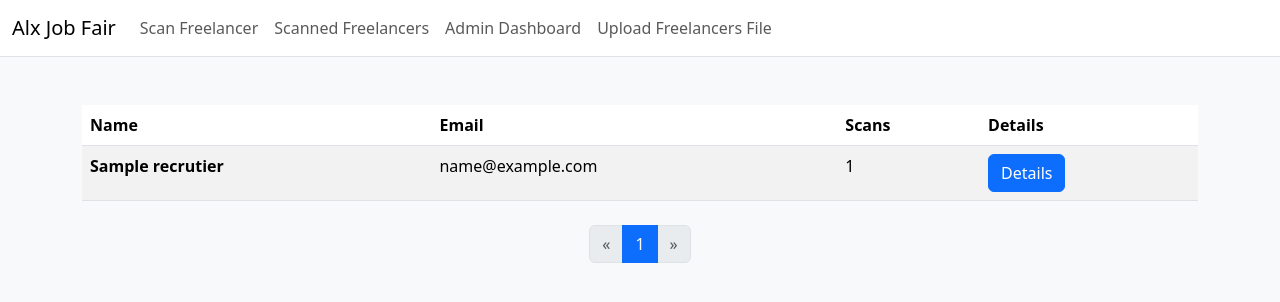
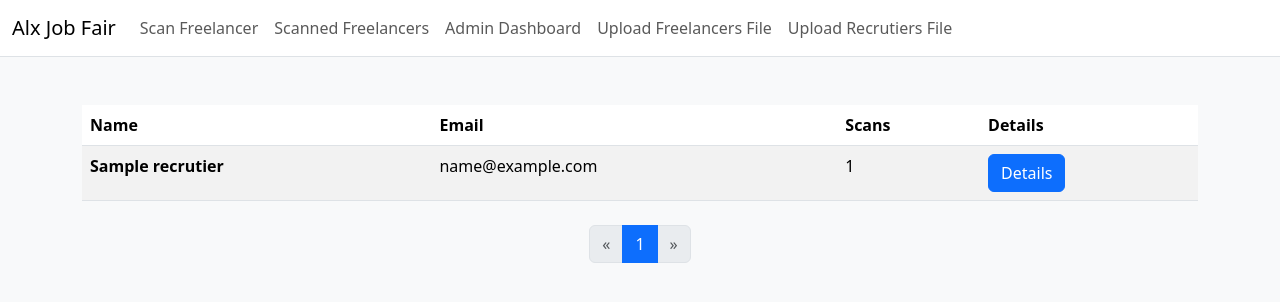
Before and after one commit to JoethonDev/AlxJobFair, a Django app: page /dashboard/ in a window 1280 px wide. Shown: the top 302 px of the page. Run offline with Django 4.2, Linux system fonts and the light colour scheme; a user stored in the database is signed in; tables that the repository leaves empty hold one stand-in row (values such as "Sample post").

Commit message:
add upload recrutier

```diff
--- a/jobscanner/templates/base.html
+++ b/jobscanner/templates/base.html
@@ -35,7 +35,10 @@
                         <a class="nav-link" href="{% url 'dashboard' %}">Admin Dashboard</a>
                     </li>
                     <li class="nav-item">
-                        <a class="nav-link" href="{% url 'upload' %}">Upload Freelancers File</a>
+                        <a class="nav-link" href="{% url 'upload_freelancer' %}">Upload Freelancers File</a>
+                    </li>
+                    <li class="nav-item">
+                        <a class="nav-link" href="{% url 'upload_recrutier' %}">Upload Recrutiers File</a>
                     </li>
                 {% endif %}
                 </ul>
```
